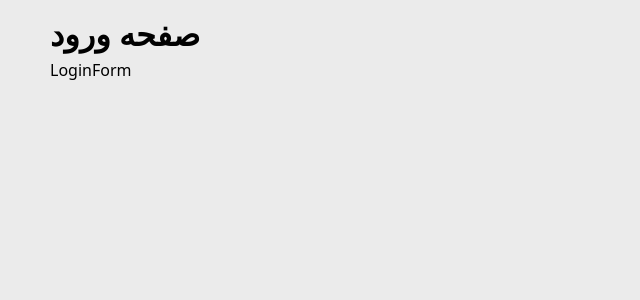
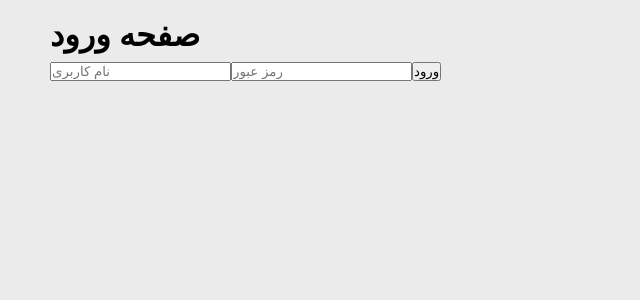
Before and after one commit to MiladNz/Milad-Niazmand_week23, a React (Vite) app: page / in a window 1280 px wide. Shown: the top 300 px of the page, without its empty margins (0-640 px from the left). Built offline with nearby package versions, Linux system fonts and the light colour scheme.

Commit message:
create loginSchema and loginForm

```diff
--- a/package.json
+++ b/package.json
@@ -10,9 +10,12 @@
     "preview": "vite preview"
   },
   "dependencies": {
+    "@hookform/resolvers": "^5.0.1",
     "react": "^19.1.0",
     "react-dom": "^19.1.0",
-    "react-router-dom": "^7.5.3"
+    "react-hook-form": "^7.56.3",
+    "react-router-dom": "^7.5.3",
+    "yup": "^1.6.1"
   },
   "devDependencies": {
     "@eslint/js": "^9.25.0",
--- a/src/components/LoginForm.jsx
+++ b/src/components/LoginForm.jsx
@@ -1,7 +1,27 @@
-import React from "react";
+import { yupResolver } from "@hookform/resolvers/yup";
+import { useForm } from "react-hook-form";
+import loginSchema from "../schema/loginSchema";
 
 function LoginForm() {
-  return <div>LoginForm</div>;
+  const {
+    register,
+    handleSubmit,
+    formState: { errors },
+  } = useForm({ resolver: yupResolver(loginSchema) });
+
+  const loginHandler = () => {};
+
+  return (
+    <div>
+      <form onSubmit={handleSubmit(loginHandler)}>
+        <input type="text" {...register("username")} placeholder="نام کاربری" />
+        {errors.username && <p>{errors.username.message}</p>}
+        <input type="text" {...register("password")} placeholder="رمز عبور" />
+        {errors.password && <p>{errors.password.message}</p>}
+        <button type="submit">ورود</button>
+      </form>
+    </div>
+  );
 }
 
 export default LoginForm;
--- /dev/null
+++ b/src/schema/loginSchema.js
@@ -0,0 +1,17 @@
+import * as yup from "yup";
+
+const loginSchema = yup
+  .object()
+  .shape({
+    username: yup
+      .string()
+      .min(3, "نام کاربری باید 3 کاراکتر یا بیشتر باشد")
+      .required("نام کاربری الزامی است"),
+    password: yup
+      .string()
+      .min(3, "رمز عبور باید 4 کاراکتر یا بیشتر باشد")
+      .required("رمز عبور الزامی است"),
+  })
+  .required();
+
+export default loginSchema;
```
Also changed, not shown: 1 other file (tests, documents, lock files or other folders).
